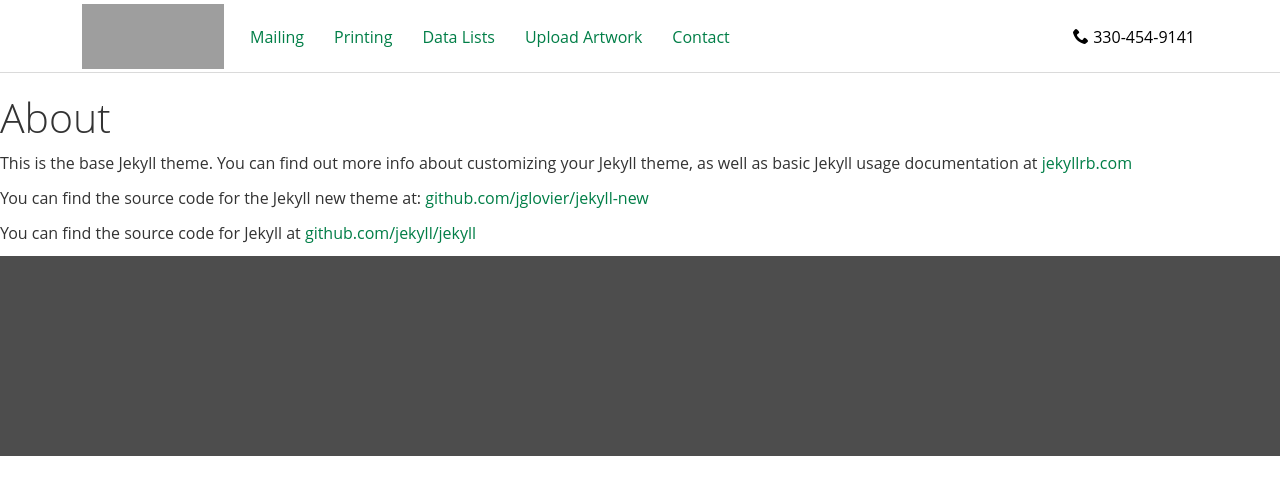
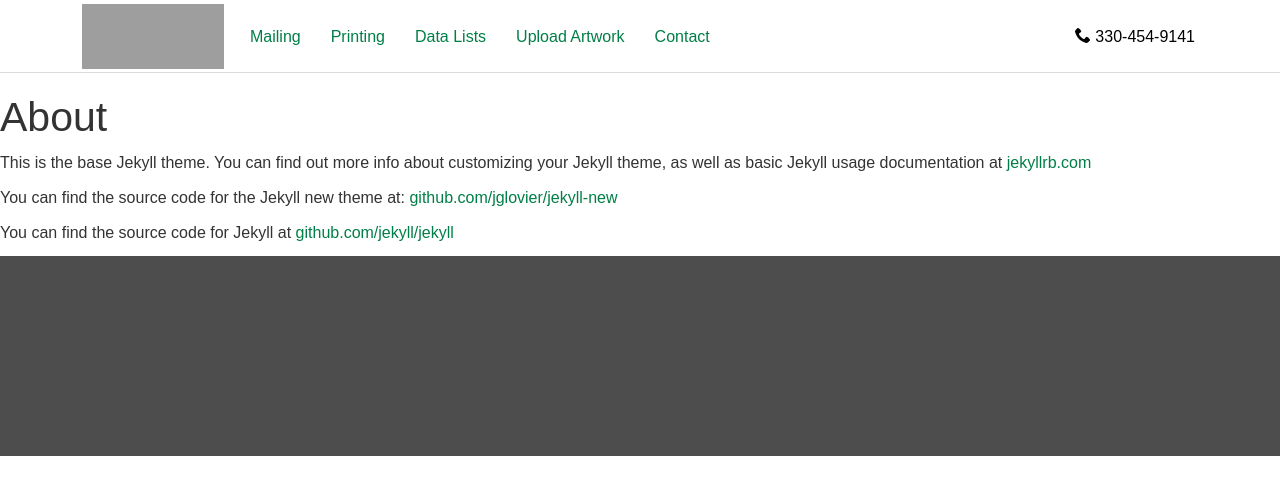
Before and after one commit to SlimansPrintery/slimansprintery.github.io, a Jekyll site: the page built from about.md, in a window 1280 px wide. Shown: the top 495 px of the page. Built offline with Jekyll 4.4.1, drawn with Linux system fonts in a browser that asks for light colours; grey boxes are pictures that could not be loaded.

Commit message:
add typekit opensans

```diff
--- a/_sass/_home.scss
+++ b/_sass/_home.scss
@@ -129,7 +129,7 @@
 
   h4 {
     font-size: 30px;
-    margin: 0 0 20px;
+    margin: 0 0 15px;
     color: green;
   }
 
--- a/css/main.scss
+++ b/css/main.scss
@@ -19,10 +19,10 @@
 // overrides
 
 body {
-  //font-family: "ff-tisa-sans-web-pro", helvetica, sans-serif;
-  //font-style: normal;
-  //font-weight: 400;
-  font-family: 'open sans';
+  // Adobe TypeKit
+  font-family: "open-sans",sans-serif;
+  font-style: normal;
+  font-weight: 400;
 }
 
 h1, h2, h3, h4 {
```
